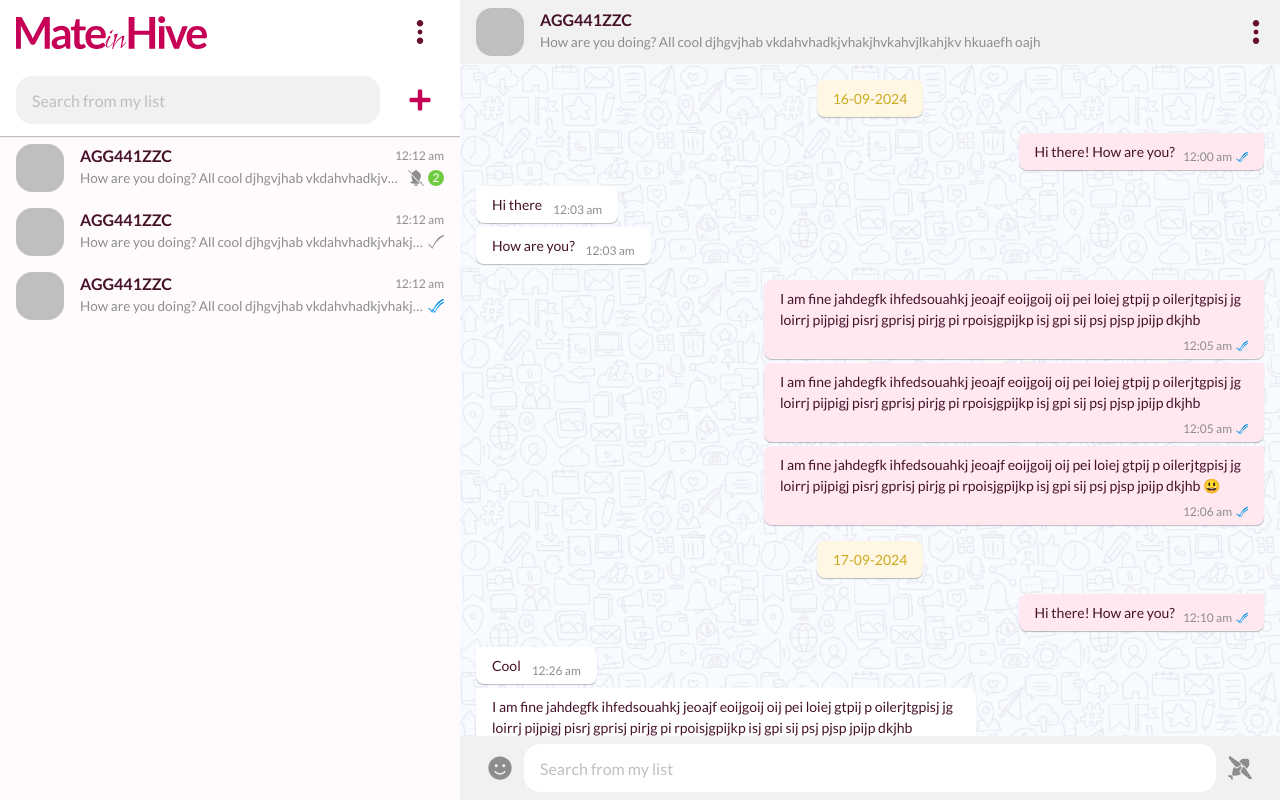
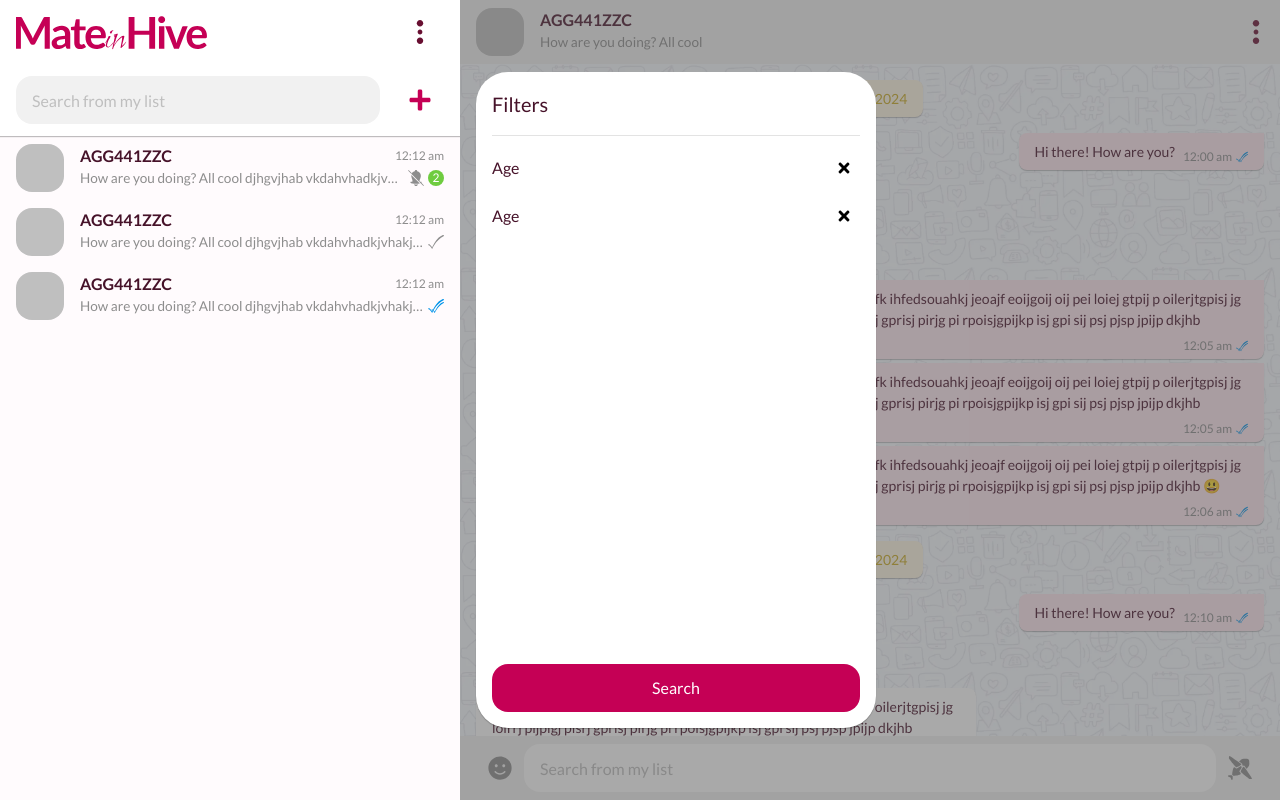
Before and after one commit to TitanXtream/chat-mateinhive, a Next.js app: page / in a window 1280 px wide. Both pictures are taken after a click on the button "login". Built offline with nearby package versions, Linux system fonts and the light colour scheme.

Commit message:
FILTER BOX CREATED

```diff
--- /dev/null
+++ b/src/assets/icons/CrossIcon.tsx
@@ -0,0 +1,15 @@
+import React from 'react';
+import MHIcon from './MHIcon';
+
+const CrossIcon = ({ ...props }: React.SVGProps<SVGSVGElement>) => {
+  return (
+    <MHIcon {...props}>
+      <path
+        d='M20.17 16L26.4244 9.74562C27.1919 8.97812 27.1919 7.73375 26.4244 6.96562L25.0344 5.57563C24.2669 4.80813 23.0225 4.80813 22.2544 5.57563L16 11.83L9.74563 5.57563C8.97813 4.80813 7.73375 4.80813 6.96563 5.57563L5.57563 6.96562C4.80813 7.73312 4.80813 8.9775 5.57563 9.74562L11.83 16L5.57563 22.2544C4.80813 23.0219 4.80813 24.2662 5.57563 25.0344L6.96563 26.4244C7.73313 27.1919 8.97813 27.1919 9.74563 26.4244L16 20.17L22.2544 26.4244C23.0219 27.1919 24.2669 27.1919 25.0344 26.4244L26.4244 25.0344C27.1919 24.2669 27.1919 23.0225 26.4244 22.2544L20.17 16Z'
+        fill='inherit'
+      />
+    </MHIcon>
+  );
+};
+
+export default CrossIcon;
--- a/src/assets/icons/index.ts
+++ b/src/assets/icons/index.ts
@@ -4,3 +4,5 @@ export { default as DoubleTickIcon } from './DoubleTickIcon';
 export { default as CutBellIcon } from './CutBellIcon';
 export { default as SendIcon } from './SendIcon';
 export { default as SmileIcon } from './SmileIcon';
+export { default as HalfDownArrowIcon } from './HalfDownArrowIcon';
+export { default as CrossIcon } from './CrossIcon';
--- a/src/components/index.ts
+++ b/src/components/index.ts
@@ -3,6 +3,7 @@ export { default as HomeCaresol } from './layouts/home-layout/HomeCaresol';
 export { default as ChatPage } from './layouts/chat/ChatPage';
 export * from './layouts/chat/ChatMessages';
 export { default as ChatDate } from './layouts/chat/ChatDate';
+export { default as ChatBox } from './layouts/chat/ChatBox';
 
 export * from './ui/Buttons';
 export { default as ChatListItem } from './layouts/chat/ChatListItem';
--- /dev/null
+++ b/src/components/layouts/chat/ChatBox.tsx
@@ -0,0 +1,101 @@
+import React from 'react';
+import ChatDate from './ChatDate';
+import { RecievedMessage, SentMessage } from './ChatMessages';
+import { ChatStatus } from './types';
+
+const ChatBox = () => {
+  return (
+    <div className='h-full flex flex-col gap-[1rem] p-[1rem] items-stretch w-full overflow-auto'>
+      <div className='relative w-full flex flex-col gap-[1rem]'>
+        <ChatDate time='16-09-2024' />
+        <div className='flex flex-col w-full gap-[0.25rem]'>
+          <SentMessage
+            text='Hi there! How are you?'
+            time='12:00 am'
+            status={ChatStatus.sentAndSeen}
+          />
+        </div>
+        <div className='flex flex-col w-full gap-[0.25rem]'>
+          <RecievedMessage text='Hi there' time={'12:03 am'} />
+          <RecievedMessage text='How are you?' time={'12:03 am'} />
+        </div>
+        <div className='flex flex-col w-full gap-[0.25rem]'>
+          <SentMessage
+            time='12:05 am'
+            status={ChatStatus.sentAndSeen}
+            text='I am fine jahdegfk ihfedsouahkj jeoajf eoijgoij oij pei loiej
+      gtpij p oilerjtgpisj jg loirrj pijpigj pisrj gprisj pirjg pi
+      rpoisjgpijkp isj gpi sij psj pjsp jpijp dkjhb'
+          />
+          <SentMessage
+            time='12:05 am'
+            status={ChatStatus.sentAndSeen}
+            text='I am fine jahdegfk ihfedsouahkj jeoajf eoijgoij oij pei loiej
+      gtpij p oilerjtgpisj jg loirrj pijpigj pisrj gprisj pirjg pi
+      rpoisjgpijkp isj gpi sij psj pjsp jpijp dkjhb'
+          />
+          <SentMessage
+            time='12:06 am'
+            status={ChatStatus.sentAndSeen}
+            text='I am fine jahdegfk ihfedsouahkj jeoajf eoijgoij oij pei loiej
+      gtpij p oilerjtgpisj jg loirrj pijpigj pisrj gprisj pirjg pi
+    rpoisjgpijkp isj gpi sij psj pjsp jpijp dkjhb 😃'
+          />
+        </div>
+      </div>
+      <div className='relative w-full flex flex-col gap-[1rem]'>
+        <ChatDate time='17-09-2024' />
+        <div className='flex flex-col w-full gap-[0.25rem]'>
+          <SentMessage
+            time='12:10 am'
+            status={ChatStatus.sentAndSeen}
+            text='Hi there! How are you?'
+          />
+        </div>
+        <div className='flex flex-col w-full gap-[0.25rem]'>
+          <RecievedMessage text='Cool' time={'12:26 am'} />
+          <RecievedMessage
+            time={'12:26 am'}
+            text='I am fine jahdegfk ihfedsouahkj jeoajf eoijgoij oij pei loiej
+      gtpij p oilerjtgpisj jg loirrj pijpigj pisrj gprisj pirjg pi
+      rpoisjgpijkp isj gpi sij psj pjsp jpijp dkjhb'
+          />
+        </div>
+        <div className='flex flex-col w-full gap-[0.25rem]'>
+          <SentMessage
+            time='12:40 am'
+            status={ChatStatus.sentAndSeen}
+            text='I am fine jahdegfk ihfedsouahkj jeoajf eoijgoij oij pei loiej
+      gtpij p oilerjtgpisj jg loirrj pijpigj pisrj gprisj pirjg pi
+      rpoisjgpijkp isj gpi sij psj pjsp jpijp dkjhb'
+          />
+          <SentMessage
+            time='4:30 am'
+            status={ChatStatus.sentAndSeen}
+            text='I am fine jahdegfk ihfedsouahkj jeoajf eoijgoij oij pei loiej
+      gtpij p oilerjtgpisj jg loirrj pijpigj pisrj gprisj pirjg pi
+      rpoisjgpijkp isj gpi sij psj pjsp jpijp dkjhb'
+          />
+          <SentMessage
+            time='4:32 am'
+            status={ChatStatus.completeSent}
+            text='I am fine jahdegfk ihfedsouahkj jeoajf eoijgoij oij pei loiej
+      gtpij p oilerjtgpisj jg loirrj pijpigj pisrj gprisj pirjg pi
+    rpoisjgpijkp isj gpi sij psj pjsp jpijp dkjhb 😃'
+          />
+        </div>
+        <div className='flex flex-col w-full gap-[0.25rem]'>
+          <RecievedMessage text='Cool' time={'12:26 am'} />
+          <RecievedMessage
+            time={'12:26 am'}
+            text='I am fine jahdegfk ihfedsouahkj jeoajf eoijgoij oij pei loiej
+      gtpij p oilerjtgpisj jg loirrj pijpigj pisrj gprisj pirjg pi
+      rpoisjgpijkp isj gpi sij psj pjsp jpijp dkjhb'
+          />
+        </div>
+      </div>
+    </div>
+  );
+};
+
+export default ChatBox;
--- a/src/components/layouts/chat/ChatPage.tsx
+++ b/src/components/layouts/chat/ChatPage.tsx
@@ -1,11 +1,17 @@
-import { DotsIcon, PlusIcon, SendIcon, SmileIcon } from '@/assets/icons';
+import {
+  CrossIcon,
+  DotsIcon,
+  PlusIcon,
+  SendIcon,
+  SmileIcon,
+} from '@/assets/icons';
 import Image from 'next/image';
 import React from 'react';
-import { IconButton } from '../../ui/Buttons';
+import { Button, IconButton } from '../../ui/Buttons';
 import ChatListItem from './ChatListItem';
-import ChatDate from './ChatDate';
-import { RecievedMessage, SentMessage } from './ChatMessages';
+
 import { ChatStatus } from './types';
+import ChatBox from './ChatBox';
 
 const ChatPage = () => {
   return (
@@ -54,7 +60,33 @@ const ChatPage = () => {
         </div>
       </div>
 
-      <div className='w-full flex flex-col items-stretch'>
+      <div className='relative w-full flex flex-col items-stretch'>
+        <div className='absolute inset-0 w-full h-full z-[10] flex items-stretch py-[4.5rem] px-[1rem] bg-brand-gray-extra-dark/50'>
+          <div className='flex flex-col w-[25rem] bg-white rounded-[2rem] shadow-paper1 p-[1rem] pt-0 overflow-hidden'>
+            <h1 className='text-[1.25rem] h-[4rem] border-b-[1px] border-brand-gray-light flex items-center shrink-0'>
+              Filters
+            </h1>
+            <div className='flex flex-col gap-[1rem] pt-[1rem]  h-full'>
+              <div className='flex gap-[0.5rem] items-center'>
+                <h1>Age</h1>
+                <div className='w-full'></div>
+                <IconButton size='small'>
+                  <CrossIcon />
+                </IconButton>
+              </div>
+              <div className='flex gap-[0.5rem] items-center'>
+                <h1>Age</h1>
+                <div className='w-full'></div>
+                <IconButton size='small'>
+                  <CrossIcon />
+                </IconButton>
+              </div>
+              <div className='mt-[auto] w-full'>
+                <Button fullWidth>Search</Button>
+              </div>
+            </div>
+          </div>
+        </div>
         <div className='h-[--header-height] bg-brand-gray-extra-light shrink-0'>
           <div className='relative h-full flex justify-between items-stretch w-full'>
             <div className='w-full flex gap-[1rem] px-[1rem] py-[0.5rem] overflow-hidden'>
@@ -65,8 +97,7 @@ const ChatPage = () => {
                 </div>
                 <div className='flex items-center gap-[0.25rem] w-full'>
                   <p className='text-[0.85rem] truncate text-brand-gray-dark w-full'>
-                    How are you doing? All cool djhgvjhab
-                    vkdahvhadkjvhakjhvkahvjlkahjkv hkuaefh oajh
+                    How are you doing? All cool
                   </p>
                 </div>
               </div>
@@ -84,96 +115,7 @@ const ChatPage = () => {
             backgroundSize: '300px',
           }}
         >
-          <div className='h-full flex flex-col gap-[1rem] p-[1rem] items-stretch w-full overflow-auto'>
-            <div className='relative w-full flex flex-col gap-[1rem]'>
-              <ChatDate time='16-09-2024' />
-              <div className='flex flex-col w-full gap-[0.25rem]'>
-                <SentMessage
-                  text='Hi there! How are you?'
-                  time='12:00 am'
-                  status={ChatStatus.sentAndSeen}
-                />
-              </div>
-              <div className='flex flex-col w-full gap-[0.25rem]'>
-                <RecievedMessage text='Hi there' time={'12:03 am'} />
-                <RecievedMessage text='How are you?' time={'12:03 am'} />
-              </div>
-              <div className='flex flex-col w-full gap-[0.25rem]'>
-                <SentMessage
-                  time='12:05 am'
-                  status={ChatStatus.sentAndSeen}
-                  text='I am fine jahdegfk ihfedsouahkj jeoajf eoijgoij oij pei loiej
-                gtpij p oilerjtgpisj jg loirrj pijpigj pisrj gprisj pirjg pi
-                rpoisjgpijkp isj gpi sij psj pjsp jpijp dkjhb'
-                />
-                <SentMessage
-                  time='12:05 am'
-                  status={ChatStatus.sentAndSeen}
-                  text='I am fine jahdegfk ihfedsouahkj jeoajf eoijgoij oij pei loiej
-                gtpij p oilerjtgpisj jg loirrj pijpigj pisrj gprisj pirjg pi
-                rpoisjgpijkp isj gpi sij psj pjsp jpijp dkjhb'
-                />
-                <SentMessage
-                  time='12:06 am'
-                  status={ChatStatus.sentAndSeen}
-                  text='I am fine jahdegfk ihfedsouahkj jeoajf eoijgoij oij pei loiej
-                gtpij p oilerjtgpisj jg loirrj pijpigj pisrj gprisj pirjg pi
-              rpoisjgpijkp isj gpi sij psj pjsp jpijp dkjhb 😃'
-                />
-              </div>
-            </div>
-            <div className='relative w-full flex flex-col gap-[1rem]'>
-              <ChatDate time='17-09-2024' />
-              <div className='flex flex-col w-full gap-[0.25rem]'>
-                <SentMessage
-                  time='12:10 am'
-                  status={ChatStatus.sentAndSeen}
-                  text='Hi there! How are you?'
-                />
-              </div>
-              <div className='flex flex-col w-full gap-[0.25rem]'>
-                <RecievedMessage text='Cool' time={'12:26 am'} />
-                <RecievedMessage
-                  time={'12:26 am'}
-                  text='I am fine jahdegfk ihfedsouahkj jeoajf eoijgoij oij pei loiej
-                gtpij p oilerjtgpisj jg loirrj pijpigj pisrj gprisj pirjg pi
-                rpoisjgpijkp isj gpi sij psj pjsp jpijp dkjhb'
-                />
-              </div>
-              <div className='flex flex-col w-full gap-[0.25rem]'>
-                <SentMessage
-                  time='12:40 am'
-                  status={ChatStatus.sentAndSeen}
-                  text='I am fine jahdegfk ihfedsouahkj jeoajf eoijgoij oij pei loiej
-                gtpij p oilerjtgpisj jg loirrj pijpigj pisrj gprisj pirjg pi
-                rpoisjgpijkp isj gpi sij psj pjsp jpijp dkjhb'
-                />
-                <SentMessage
-                  time='4:30 am'
-                  status={ChatStatus.sentAndSeen}
-                  text='I am fine jahdegfk ihfedsouahkj jeoajf eoijgoij oij pei loiej
-                gtpij p oilerjtgpisj jg loirrj pijpigj pisrj gprisj pirjg pi
-                rpoisjgpijkp isj gpi sij psj pjsp jpijp dkjhb'
-                />
-                <SentMessage
-                  time='4:32 am'
-                  status={ChatStatus.completeSent}
-                  text='I am fine jahdegfk ihfedsouahkj jeoajf eoijgoij oij pei loiej
-                gtpij p oilerjtgpisj jg loirrj pijpigj pisrj gprisj pirjg pi
-              rpoisjgpijkp isj gpi sij psj pjsp jpijp dkjhb 😃'
-                />
-              </div>
-              <div className='flex flex-col w-full gap-[0.25rem]'>
-                <RecievedMessage text='Cool' time={'12:26 am'} />
-                <RecievedMessage
-                  time={'12:26 am'}
-                  text='I am fine jahdegfk ihfedsouahkj jeoajf eoijgoij oij pei loiej
-                gtpij p oilerjtgpisj jg loirrj pijpigj pisrj gprisj pirjg pi
-                rpoisjgpijkp isj gpi sij psj pjsp jpijp dkjhb'
-                />
-              </div>
-            </div>
-          </div>
+          <ChatBox />
           <div className='h-[4rem] shrink-0  bg-brand-gray-extra-light flex px-[1rem] py-[0.5rem]'>
             <IconButton>
               <SmileIcon className='fill-brand-gray-dark' />
--- a/src/components/ui/Buttons.tsx
+++ b/src/components/ui/Buttons.tsx
@@ -1,14 +1,16 @@
 import { ButtonHTMLAttributes, DetailedHTMLProps, ReactNode } from 'react';
 
-type Props = Omit<
+type Props = { fullWidth?: boolean } & Omit<
   DetailedHTMLProps<ButtonHTMLAttributes<HTMLButtonElement>, HTMLButtonElement>,
   'className'
 >;
 
-export const Button = ({ children, ...props }: Props) => {
+export const Button = ({ children, fullWidth, ...props }: Props) => {
   return (
     <button
-      className='relative bg-primary text-primary-text px-[3rem] py-[0.75rem] rounded-[1rem] hover:shadow-primary-dark hover:shadow-md hover:bg-primary-light transition-all duration-500 overflow-hidden group'
+      className={`relative bg-primary text-primary-text px-[3rem] py-[0.75rem] rounded-[1rem] hover:shadow-primary-dark hover:shadow-md hover:bg-primary-light transition-all duration-500 overflow-hidden group ${
+        fullWidth ? 'w-full' : ''
+      }`}
       {...props}
     >
       <div className='absolute w-[200%] h-[200%] rounded-full bg-primary-dark z-[4] inset-0 translate-x-[100%] group-hover:translate-x-[-50%] transition transform duration-700 ease-in-out'></div>
@@ -19,10 +21,17 @@ export const Button = ({ children, ...props }: Props) => {
 
 type IconButtonProps = {
   children: ReactNode;
+  size?: 'small' | 'large';
 };
-export const IconButton = ({ children }: IconButtonProps) => {
+export const IconButton = ({ children, size = 'large' }: IconButtonProps) => {
   return (
-    <button className='hover:bg-brand-gray-extra-light/50 aspect-square flex items-center justify-center rounded-[1rem] h-[3rem] [&>#mh-icon-frame]:size-[1.5rem]'>
+    <button
+      className={`hover:bg-brand-gray-extra-light/50 aspect-square flex items-center justify-center ${
+        size === 'large'
+          ? 'rounded-[1rem] h-[3rem] min-w-[3rem] [&>#mh-icon-frame]:size-[1.5rem]'
+          : 'rounded-[0.5rem] h-[2rem] min-w-[2rem] [&>#mh-icon-frame]:size-[1rem]'
+      }`}
+    >
       {children}
     </button>
   );
```
Also changed, not shown: src/assets/icons/HalfDownArrowIcon.tsx (added, +17 -0 lines), src/assets/icons/cross-icon.svg (added).
